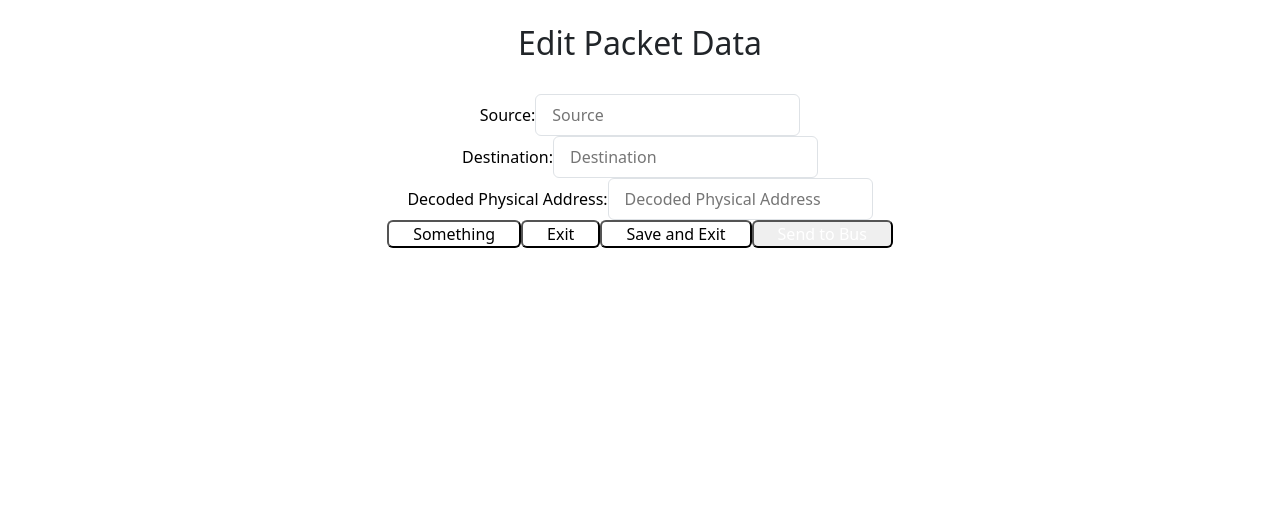
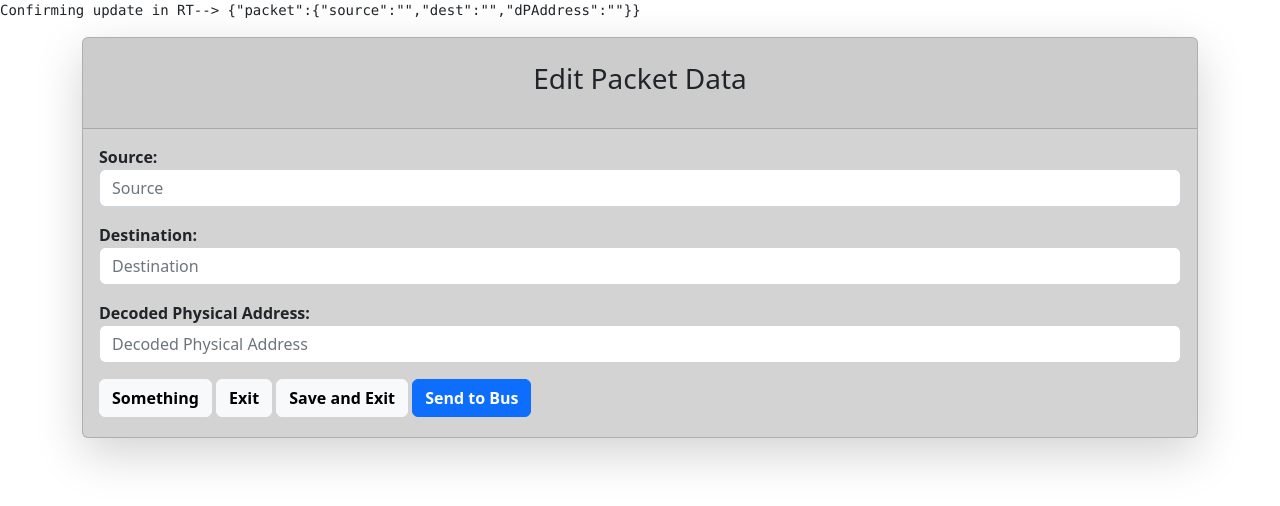
Before and after one commit to Team-5-GG/CS4311_CANBusVisualizer_5, a React (Create React App) app in the folder frontend/: page /editPacket in a window 1280 px wide. Shown: the top 506 px of the page. Built offline with nearby package versions, Linux system fonts and the light colour scheme.

Commit message:
fully redone edit packet with react-bootstrap

```diff
--- a/frontend/src/editPacketData.js
+++ b/frontend/src/editPacketData.js
@@ -1,52 +1,72 @@
+import React, { useState } from 'react';
+import {Card, Container, Col, Row, Form, Button} from "react-bootstrap";
+
 const goHome = event => {
     window.location.href='./'
 };
 
-function EditPacket() {
-  return (
-    <body class="">
-    <div>
+let EditPacket = () => {
 
-        <main class ="text-center">
-            <div class="flex justify-center pt-7">
-                <form class="bg-gray-300 shadow-2xl rounded px-8 pt-4 pb-8" action="#">
-                    <header>
-                <h2 class="text-gray-900 text-2xl  font-semibold">Edit Packet Data</h2>
-                </header>
-                <br></br>
-                    <div class="mb-8">
-                        <label class="text-black text-sm font-bold flex justify-start" for="neededInput">
-                            Source:
-                        </label>
-                        <input class="border rounded w-full py-2 px-3 text-gray-700 leading-tight focus:outline-none focus:shadow-outline" type="text" id="source" placeholder="Source"></input>
-                    </div>
+    let [state, setState] = useState({
+        packet : {
+            source : '',
+            dest : '',
+            dPAddress : ''
+        }
+    });
 
-                    <div class="mb-8">
-                        <label class="text-black text-sm font-bold flex justify-start" for="neededInput">
-                            Destination:
-                        </label>
-                        <input class="border rounded w-full py-2 px-3 text-gray-700 mb-0 leading-tight focus:outline-none focus:shadow-outline" type="text" id="destination" placeholder="Destination"></input>
-                    </div>
+    let updateInput = (e) => {
+        setState( {
+            ...state,
+            packet : {
+                ...state.packet,
+                [e.target.name] : e.target.value
+            }
+        })
+    };
+    let submit = (e) => {
+        e.preventDefault();
+        console.log(state.packet);
+    };
 
-                    <div class="mb-8">
-                        <label class="text-black text-sm font-bold flex justify-start" for="neededInput">
-                            Decoded Physical Address:
-                        </label>
-                        <input class="border rounded w-full py-2 px-3 text-gray-700 mb-0 leading-tight focus:outline-none focus:shadow-outline" type="text" id="decodedPA" placeholder="Decoded Physical Address"></input>
-                    </div>
-
-                <div class="flex space-x-2">
-                <input class="bg-white hover:bg-blue-700 text-black font-semibold py-0 px-4 rounded" type="submit" value="Something"></input>
-                <input class="bg-white hover:bg-blue-700 text-black font-semibold py-0 px-4 rounded" type="submit" value="Exit"></input>
-                <input class="bg-white hover:bg-blue-700 text-black font-semibold py-0 px-4 rounded" type="submit" value="Save and Exit"></input>
-                <input class="bg-blue-500 hover:bg-blue-700 text-white font-semibold py-0 px-4 rounded" type="submit" value="Send to Bus"></input>
-                </div>
-                </form>
-            </div>
-        </main>
-    </div>
-    </body>
-  );
+    return (
+        <>
+        <pre>Confirming update in RT--> {JSON.stringify(state)}</pre>
+            <Container className="mt-3">
+                <Row>
+                    <Col>
+                        <Card className="shadow-lg" style={{backgroundColor: 'lightgray'}}>
+                            <Card.Header className="text-center p-4">
+                                <h3>Edit Packet Data</h3>
+                            </Card.Header>
+                            <Card.Body>
+                                <Form>
+                                    <Form.Group className="mb-3">
+                                        <Form.Label className="mb-0"><b>Source:</b></Form.Label>
+                                        <Form.Control className="" name="source" onChange={updateInput} type="text" placeholder="Source"></Form.Control>
+                                    </Form.Group>
+                                    <Form.Group className="mb-3">
+                                        <Form.Label className="mb-0"><b>Destination:</b></Form.Label>
+                                        <Form.Control name="dest" onChange={updateInput} type="text" placeholder="Destination"></Form.Control>
+                                    </Form.Group>
+                                    <Form.Group className="mb-3">
+                                        <Form.Label className="mb-0"><b>Decoded Physical Address:</b></Form.Label>
+                                        <Form.Control name="dPAddress" onChange={updateInput} type="text" placeholder="Decoded Physical Address"></Form.Control>
+                                    </Form.Group>
+                                    <Form.Group className="mb-1">
+                                        <Button onClick={submit} variant="light" type="submit"><b>Something</b></Button>{' '}
+                                        <Button onClick={submit} variant="light" type="submit"><b>Exit</b></Button>{' '}
+                                        <Button onClick={submit} variant="light" type="submit"><b>Save and Exit</b></Button>{' '}
+                                        <Button onClick={submit} variant="primary" type="submit"><b>Send to Bus</b></Button>
+                                    </Form.Group>
+                                </Form>
+                            </Card.Body>
+                        </Card>
+                    </Col>
+                </Row>
+            </Container>
+        </>
+    );
 }
 
 export default EditPacket;
```
